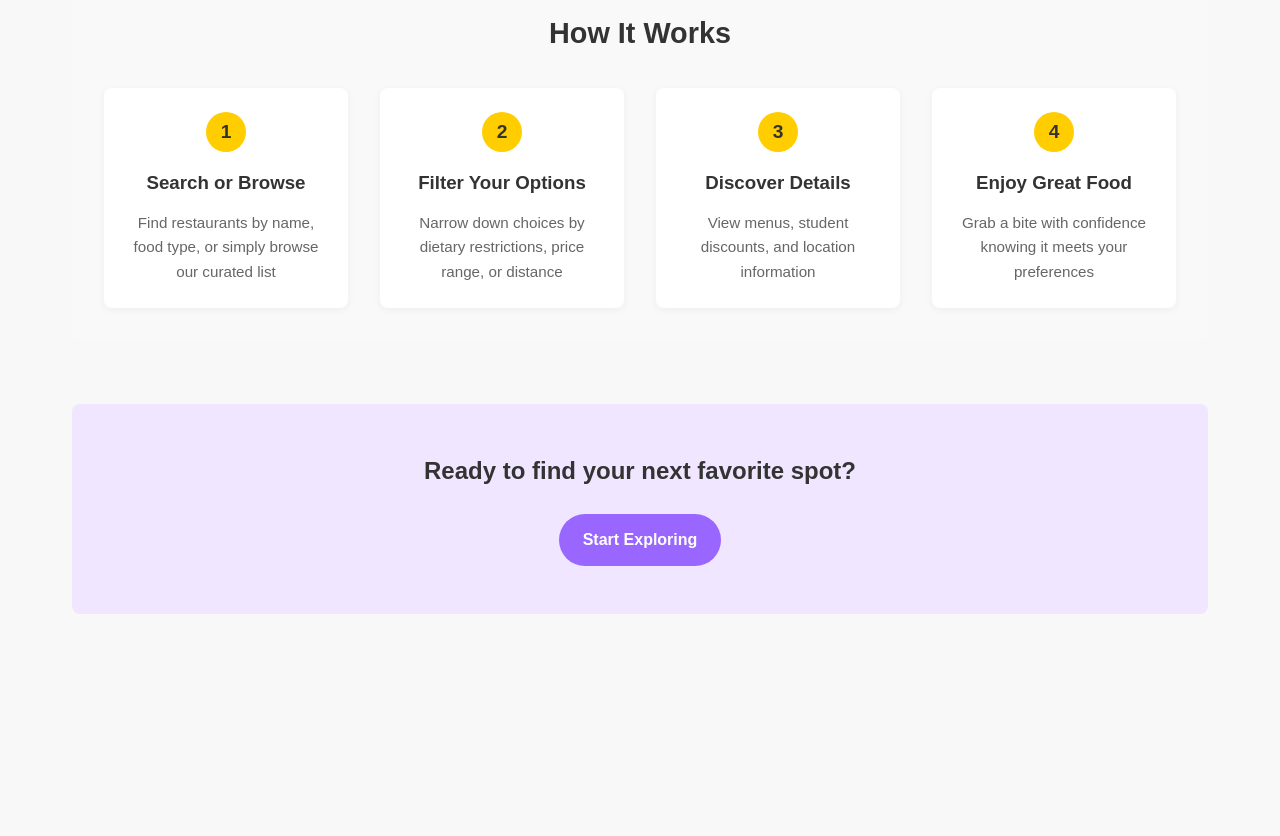
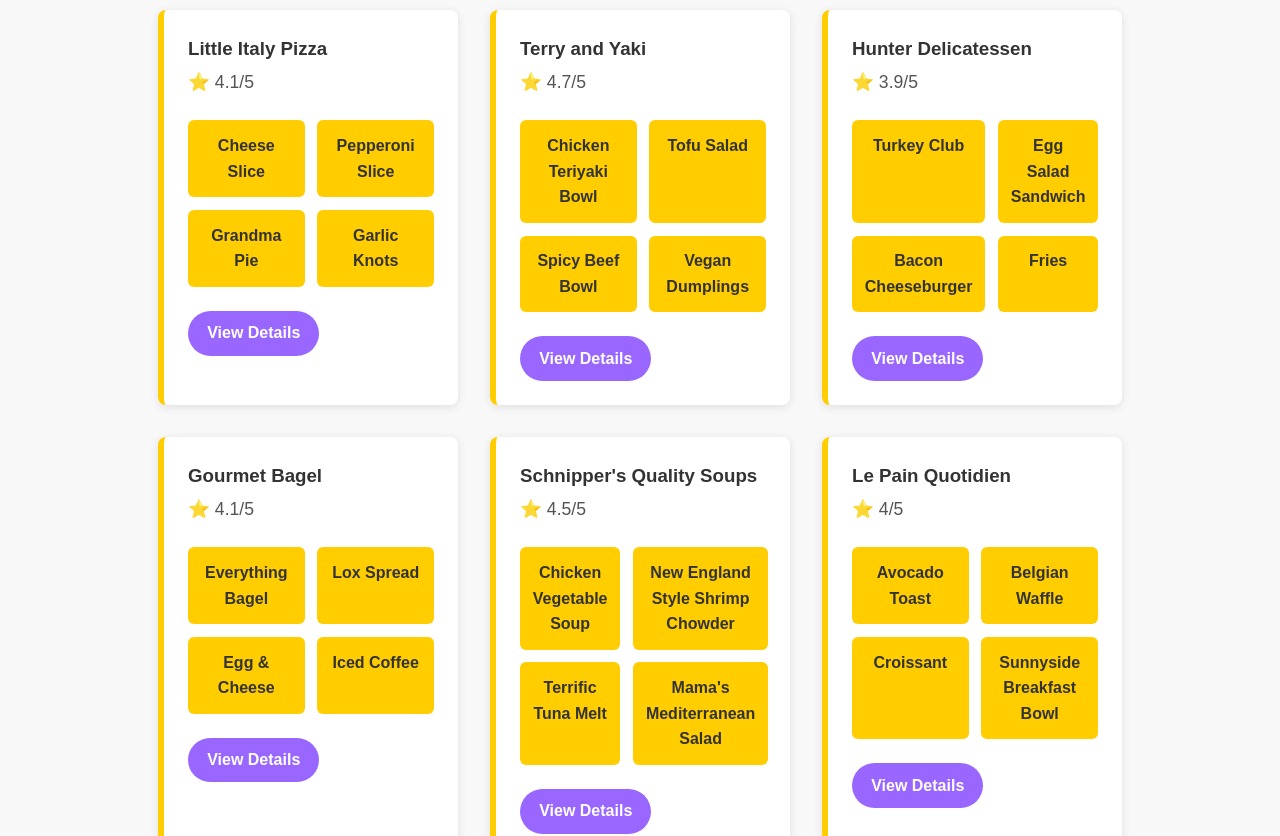
Before and after one commit to mlipyansky/webproj, a React (Create React App) app in the folder client/: page / in a window 1280 px wide. Shown: the part 2060-2896 px from the top of the page. Before the commit the page ends 2754 px from the top, so only its background shows below. Built offline with nearby package versions, Linux system fonts and the light colour scheme.

Commit message:
added more restaurants to the list

```diff
--- a/client/src/data/restaurants.js
+++ b/client/src/data/restaurants.js
@@ -79,6 +79,166 @@
     ],
     deals: "",
   },
+  {
+    id: 6,
+    name: "Smashburger",
+    rating: 4.2,
+    address: "804 Lexington Ave, New York, NY 10065",
+    description: "Fast-casual chain known for smashed burgers, fries, and shakes.",
+    priceRange: "$10-20",
+    website: "https://smashburger.com/locations/us/ny/new-york/804-lexington-ave",
+    menu: [
+      { id: 1, name: "Classic Smash Burger", tags: [] },
+      { id: 2, name: "Avocado Bacon Club", tags: [] },
+      { id: 3, name: "Smash Fries", tags: [] },
+      { id: 4, name: "Vanilla Shake", tags: [] }
+    ],
+    deals: "",
+  },
+  {
+    id: 7,
+    name: "Little Italy Pizza",
+    rating: 4.1,
+    address: "359 E 68th St, New York, NY 10065",
+    description: "Serves classic New York-style pizza slices and pies at budget-friendly prices.",
+    priceRange: "$1-10",
+    website: "https://www.littleitalypizza68thst.com/?utm_source=gbp",
+    menu: [
+      { id: 1, name: "Cheese Slice", tags: [] },
+      { id: 2, name: "Pepperoni Slice", tags: [] },
+      { id: 3, name: "Grandma Pie", tags: [] },
+      { id: 4, name: "Garlic Knots", tags: [] }
+    ],
+    deals: "",
+  },
+  {
+    id: 8,
+    name: "Terry and Yaki",
+    rating: 4.7,
+    address: "159 E 68th St, New York, NY 10065",
+    description: "Halal Asian cuisine food truck offering rice bowls, salads, and vegan options.",
+    priceRange: "$10-20",
+    website: "https://nyfta.org/terry-and-yaki",
+    menu: [
+      { id: 1, name: "Chicken Teriyaki Bowl", tags: [] },
+      { id: 2, name: "Tofu Salad", tags: [] },
+      { id: 3, name: "Spicy Beef Bowl", tags: [] },
+      { id: 4, name: "Vegan Dumplings", tags: [] }
+    ],
+    deals: "",
+  },
+  {
+    id: 9,
+    name: "Hunter Delicatessen",
+    rating: 3.9,
+    address: "966 Lexington Ave #1, New York, NY 10021",
+    description: "Popular spot among Hunter students offering affordable sandwiches with generous portions.",
+    priceRange: "$10-20",
+    website: "http://www.hunterdeli.net/",
+    menu: [
+      { id: 1, name: "Turkey Club", tags: [] },
+      { id: 2, name: "Egg Salad Sandwich", tags: [] },
+      { id: 3, name: "Bacon Cheeseburger", tags: [] },
+      { id: 4, name: "Fries", tags: [] }
+    ],
+    deals: "10% off with Hunter Student ID",
+  },
+  {
+    id: 10,
+    name: "Gourmet Bagel",
+    rating: 4.1,
+    address: "874 Lexington Ave, New York, NY 10065",
+    description: "Offers a variety of bagels, spreads, and breakfast items.",
+    priceRange: "$10-20",
+    website: "https://gourmetbagelny.com/",
+    menu: [
+      { id: 1, name: "Everything Bagel", tags: [] },
+      { id: 2, name: "Lox Spread", tags: [] },
+      { id: 3, name: "Egg & Cheese", tags: [] },
+      { id: 4, name: "Iced Coffee", tags: [] }
+    ],
+    deals: "10% off with Hunter Student ID",
+  },
+  {
+    id: 11,
+    name: "Schnipper's Quality Soups",
+    rating: 4.5,
+    address: "849 Lexington Ave, New York, NY 10065",
+    description: "Known for a variety of tasty and quality soups.",
+    priceRange: "$10-20",
+    website: "https://www.schnippersqualitysoups.com/",
+    menu: [
+      { id: 1, name: "Chicken Vegetable Soup", tags: [] },
+      { id: 2, name: "New England Style Shrimp Chowder", tags: [] },
+      { id: 3, name: "Terrific Tuna Melt", tags: [] },
+      { id: 4, name: "Mama's Mediterranean Salad", tags: [] }
+    ],
+    deals: "",
+  },
+  {
+    id: 12,
+    name: "Le Pain Quotidien",
+    rating: 4.0,
+    address: "861 Lexington Ave, New York, NY 10065",
+    description: "Bakery and cafe serving organic breads, pastries, and light fare.",
+    priceRange: "$10-20",
+    website: "https://www.lepainquotidien.com/us/en/locations/148:%2065th%20&%20Lexington/861-Lexington-Ave",
+    menu: [
+      { id: 1, name: "Avocado Toast", tags: [] },
+      { id: 2, name: "Belgian Waffle", tags: [] },
+      { id: 3, name: "Croissant", tags: [] },
+      { id: 4, name: "Sunnyside Breakfast Bowl", tags: [] }
+    ],
+    deals: "",
+  },
+  {
+    id: 13,
+    name: "Chipotle",
+    rating: 3.7,
+    address: "1153 3rd Ave, New York, NY 10065",
+    description: "Fast-casual Mexican chain known for burritos, bowls, and tacos.",
+    priceRange: "$10-20",
+    website: "https://locations.chipotle.com/ny/new-york/1153-third-avenue?utm_source=google&utm_medium=yext&utm_campaign=yext_listings",
+    menu: [
+      { id: 1, name: "Chicken Burrito", tags: [] },
+      { id: 2, name: "Steak Bowl", tags: [] },
+      { id: 3, name: "Barbacoa Tacos", tags: [] },
+      { id: 4, name: "Chips & Guac", tags: [] }
+    ],
+    deals: "",
+  },
+  {
+    id: 14,
+    name: "Pizza Napoli",
+    rating: 4.6,
+    address: "876 Lexington Ave, New York, NY 10065",
+    description: "Casual restaurant offering New York-style pizzas with a focus on fresh ingredients.",
+    priceRange: "$1-10",
+    website: "https://www.orderpizzanapoli.com/",
+    menu: [
+      { id: 1, name: "Margherita Pizza", tags: [] },
+      { id: 2, name: "Penne Vodka", tags: [] },
+      { id: 3, name: "Chicken Parmigiana", tags: [] },
+      { id: 4, name: "Garlic Bread", tags: [] }
+    ],
+    deals: "",
+  },
+  {
+    id: 15,
+    name: "Eat Here Now",
+    rating: 4.2,
+    address: "839 Lexington Ave, New York, NY 10065",
+    description: "All-day diner delivering a lengthy lineup of casual staples in a bright, booth-lined space.",
+    priceRange: "$10-20",
+    website: "http://www.eatherenownewyork.com/",
+    menu: [
+      { id: 1, name: "Eggs and Omelettes", tags: [] },
+      { id: 2, name: "Gyro Souvlaki Sandwich Platter", tags: [] },
+      { id: 3, name: "BLT", tags: [] },
+      { id: 4, name: "Veggie Burger", tags: [] }
+    ],
+    deals: "",
+  },
 ];
 
 // Filter functions for restaurant data
```
